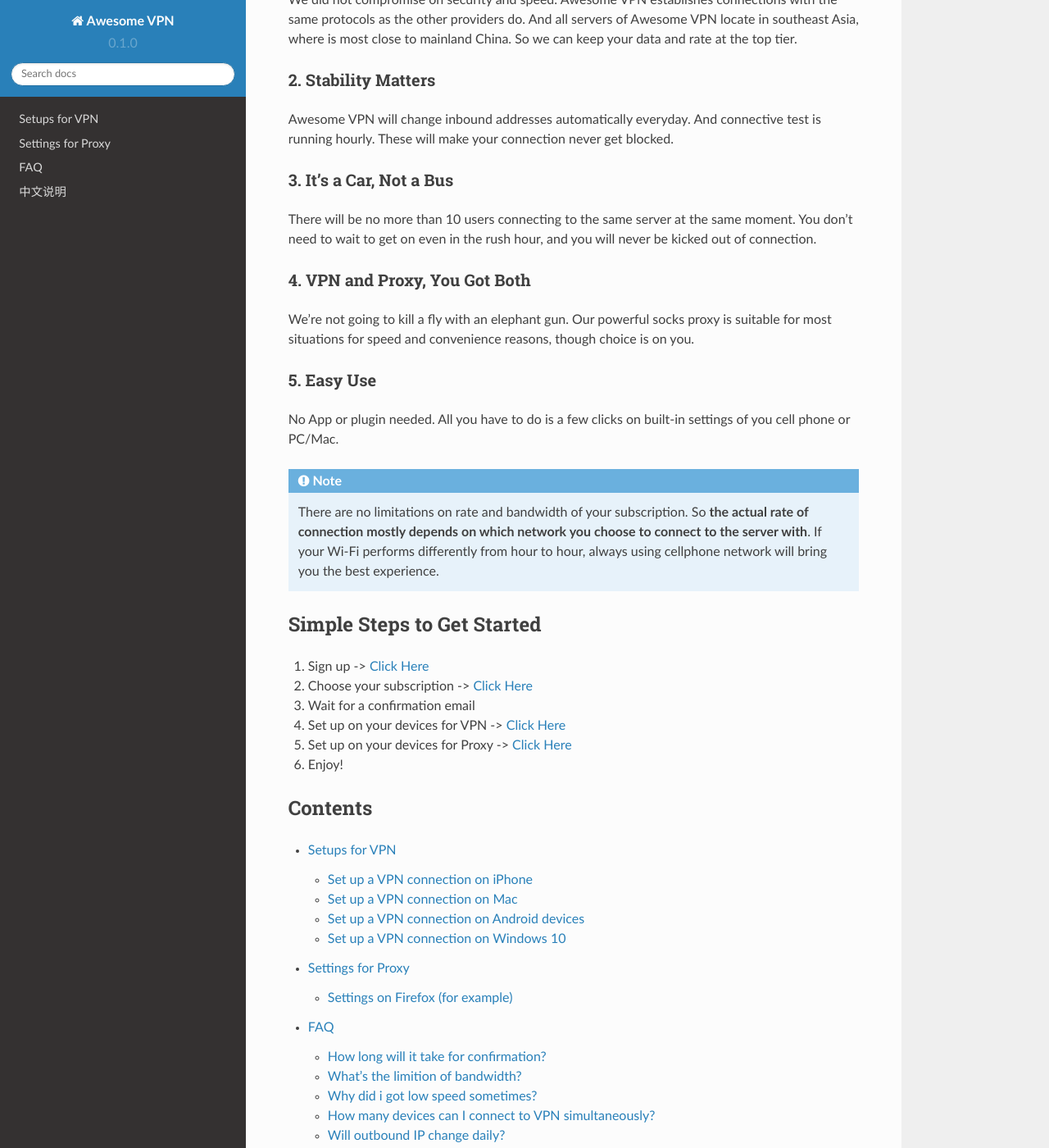
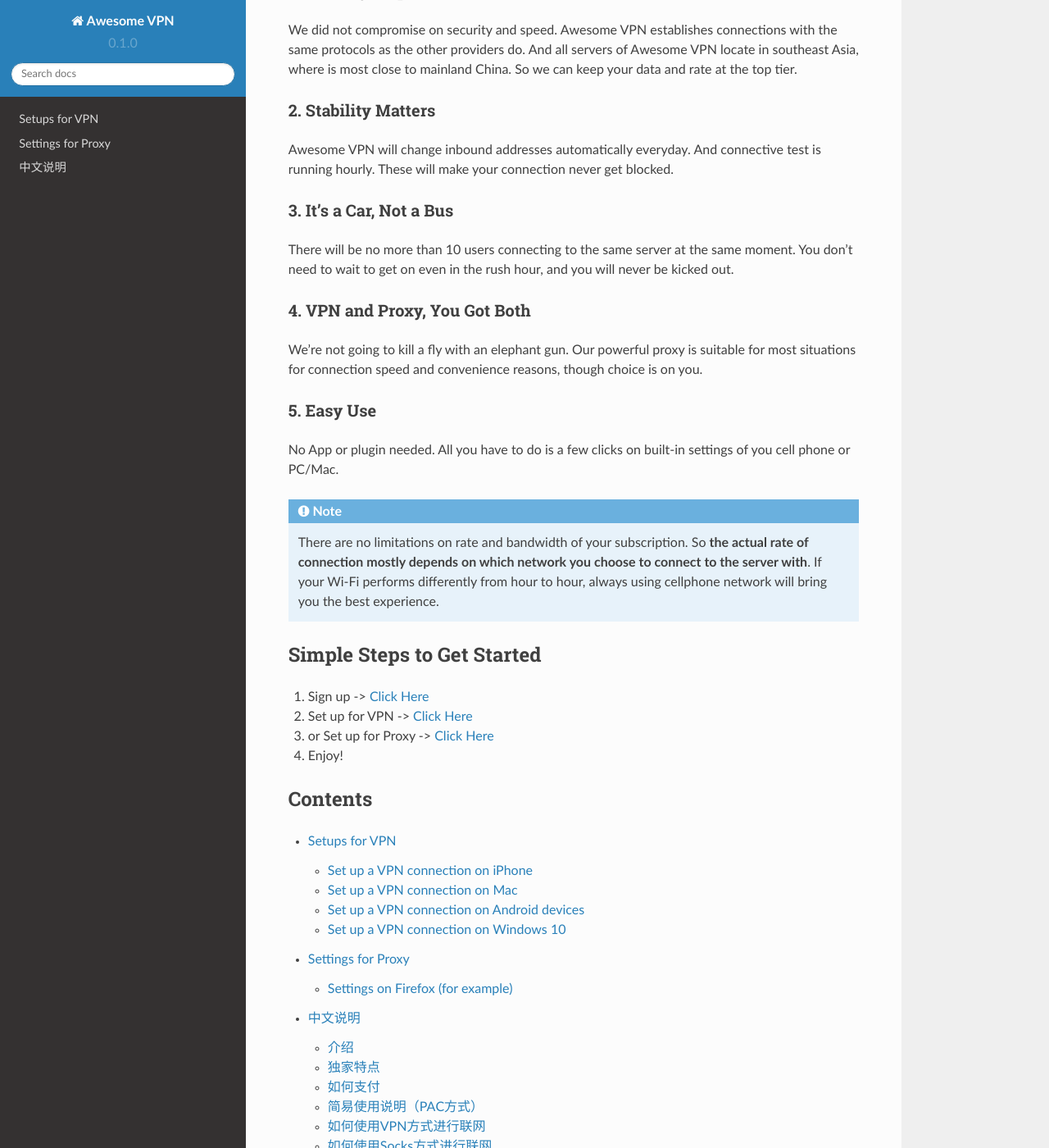
Before and after one commit to orezm/avc, a Sphinx documentation site: the page built from docs/source/index.rst, in a window 1280 px wide and 1400 px high, scrolled down 843 px. Shown: the whole window at 82% size. Built offline with Sphinx 7.4.7 and the Read the Docs theme 2.0.0, drawn with Linux system fonts in a browser that asks for light colours; some of the changed text lies outside the part shown.

Commit message:
Update index.rst

```diff
--- a/docs/source/index.rst
+++ b/docs/source/index.rst
@@ -1,9 +1,9 @@
-Awesome VPN - Optimized for Traveling in China
-===============================================
+Project Orezm - Sharing Top Tier VPN Server & Setups
+====================================================
 
 Welcome aboard. My name is Ernest, I’m a professional software engineer and solution expert, and I’ve been a developer for over 15 years. I’m here to help you get rid of internet restriction and censorships in case you are traveling or staying in mainland China.
 
-**Awesome VPN** is not competing with those global leaders of the industry, such as Nord VPN and Express VPN. It’s just focusing on how to handle with the PRC’s weird network policy well, so than we can keep you out of being blocked by the GFW. If you're staying or planning to in China, then **Awesome VPN** would be your best choice.
+**Project Orezm** is not competing with those global leaders of the industry, such as Nord VPN and Express VPN. It’s just focusing on how to handle with the PRC’s weird network policy well, so than we can keep you out of being blocked by the GFW. If you're staying or planning to in China, then **Awesome VPN** would be your best choice.
 
 Useful Links
 ------------
@@ -37,11 +37,11 @@
 
 3. It's a Car, Not a Bus
 ^^^^^^^^^^^^^^^^^^^^^
-There will be no more than 10 users connecting to the same server at the same moment. You don't need to wait to get on even in the rush hour, and you will never be kicked out of connection.
+There will be no more than 10 users connecting to the same server at the same moment. You don't need to wait to get on even in the rush hour, and you will never be kicked out.
 
 4. VPN and Proxy, You Got Both
 ^^^^^^^^^^^^^^^^^^^^^^^^^^^
-We’re not going to kill a fly with an elephant gun. Our powerful socks proxy is suitable for most situations for speed and convenience reasons, though choice is on you.
+We’re not going to kill a fly with an elephant gun. Our powerful proxy is suitable for most situations for connection speed and convenience reasons, though choice is on you.
 
 5. Easy Use
 ^^^^^^^^
@@ -54,15 +54,11 @@
 Simple Steps to Get Started
 -----------------------------
 
-#. Sign up  ->  `Click Here <https://www.orezm.com/my/?action=1>`_
+#. Sign up  ->  `Click Here <https://www.orezm.com/wp-login.php?action=register>`_
 
-#. Choose your subscription  ->  `Click Here <https://www.orezm.com/my/payment/>`_
+#. Set up for VPN  ->  :doc:`Click Here <vpn>`
 
-#. Wait for a confirmation email
-
-#. Set up on your devices for VPN  ->  :doc:`Click Here <vpn>`
-
-#. Set up on your devices for Proxy  ->  :doc:`Click Here <proxy>`
+#. or Set up for Proxy  ->  :doc:`Click Here <proxy>`
 
 #. Enjoy!
 
@@ -73,5 +69,4 @@
 
    vpn
    proxy
-   faq
    zh
```
